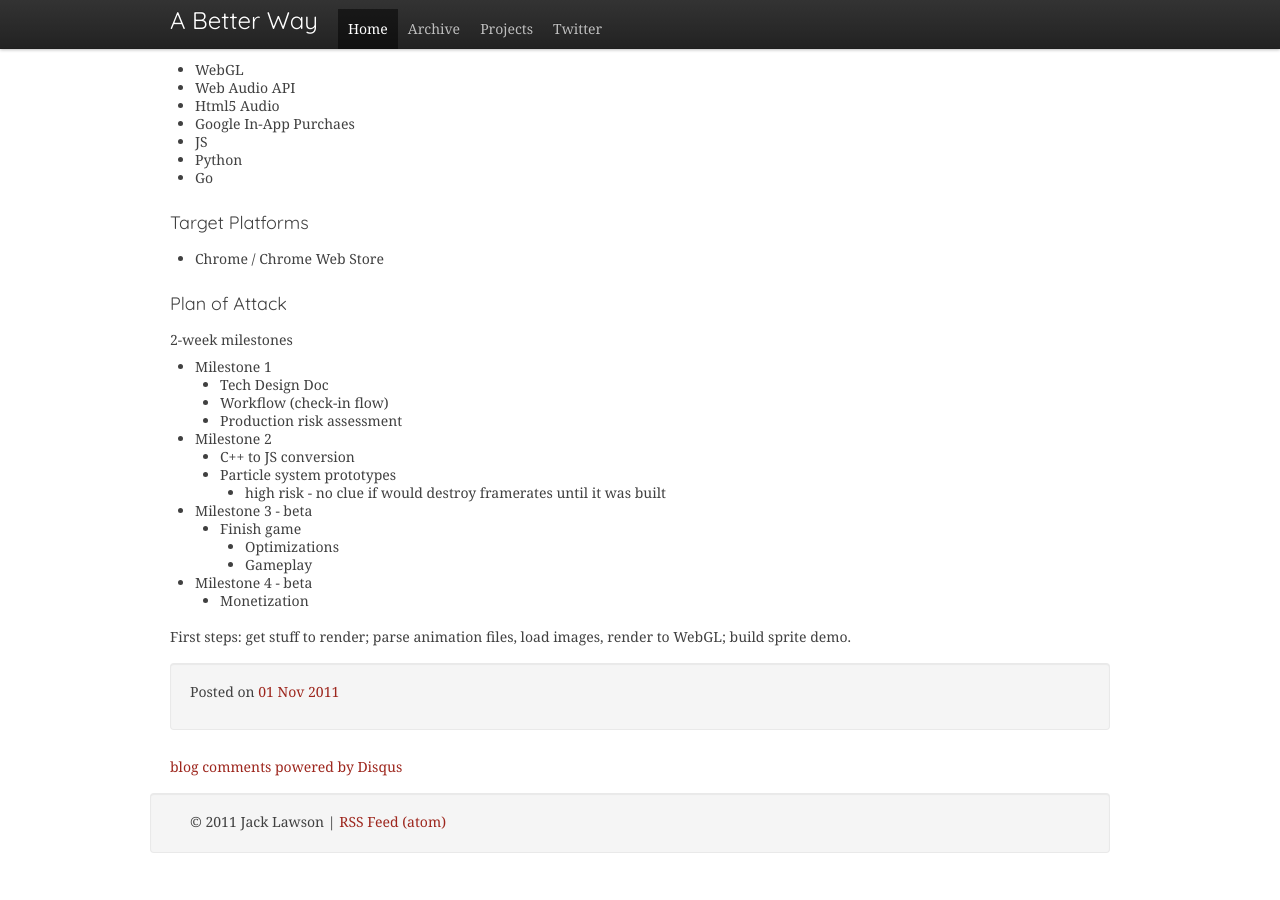
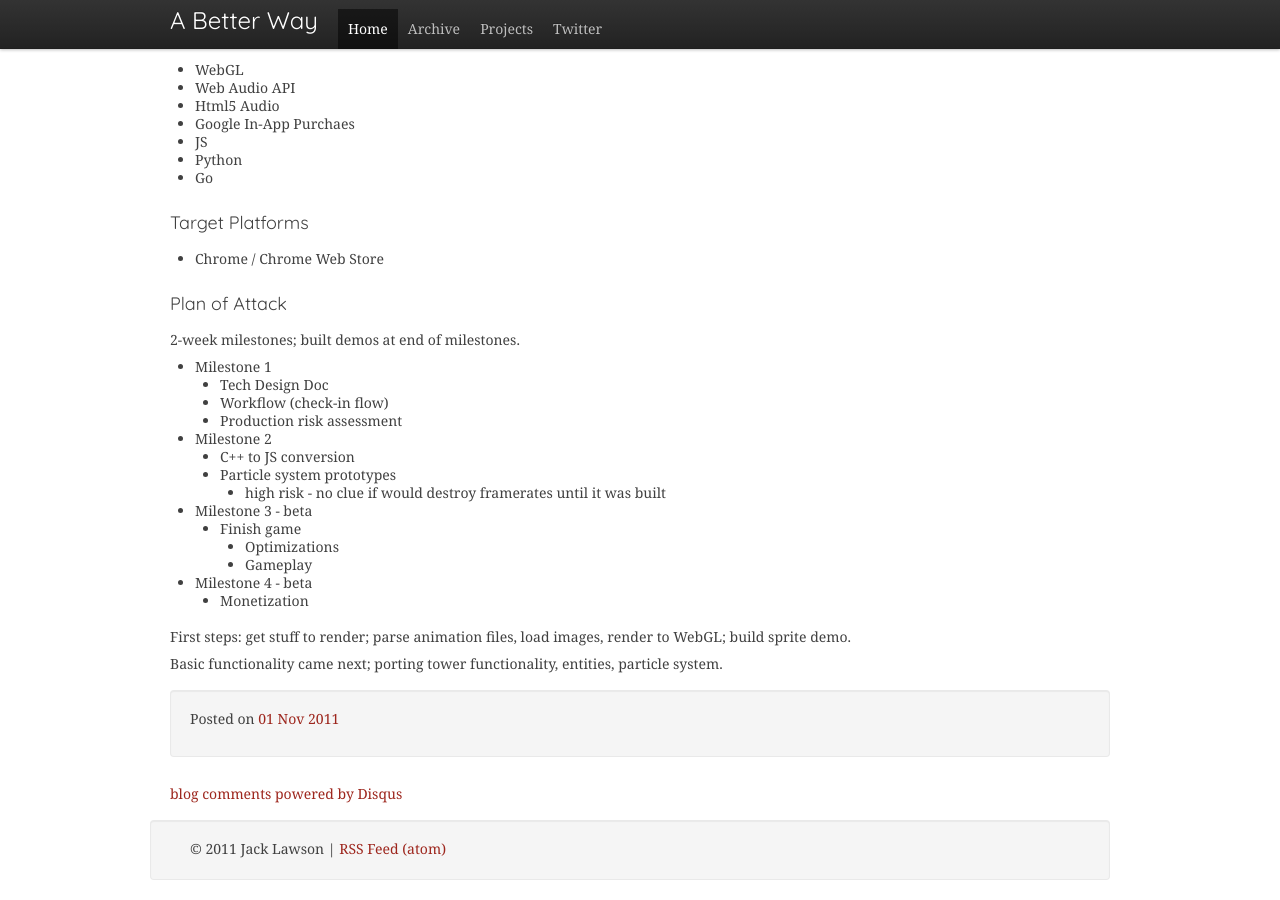
Before and after one commit to ajacksified/ajacksified.github.com, a Jekyll site: the page built from _posts/2011-11-01-new-game-conf-liveblog.markdown, in a window 1280 px wide and 900 px high, scrolled down 5634 px. Built offline with Jekyll 4.4.1, drawn with Linux system fonts in a browser that asks for light colours; nearby versions of some CDN libraries; some web fonts are replaced; Markdown is read by kramdown in place of the engine named in the settings; comment, search, counter and statistics services are not loaded; before the commit the page ends 6507 px from its top, so only the background shows below that.

Commit message:
Session 4

```diff
--- a/_posts/2011-11-01-new-game-conf-liveblog.markdown
+++ b/_posts/2011-11-01-new-game-conf-liveblog.markdown
@@ -376,7 +376,7 @@ PS3, etc. Was contacted to bring to html5 / Chrome Web Store, began July 2011.
 
 ### Plan of Attack
 
-2-week milestones
+2-week milestones; built demos at end of milestones.
 
 * Milestone 1
     * Tech Design Doc
@@ -395,3 +395,6 @@ PS3, etc. Was contacted to bring to html5 / Chrome Web Store, began July 2011.
 
 First steps: get stuff to render; parse animation files, load images, render
 to WebGL; build sprite demo.
+
+Basic functionality came next; porting tower functionality, entities, particle
+system.
```
